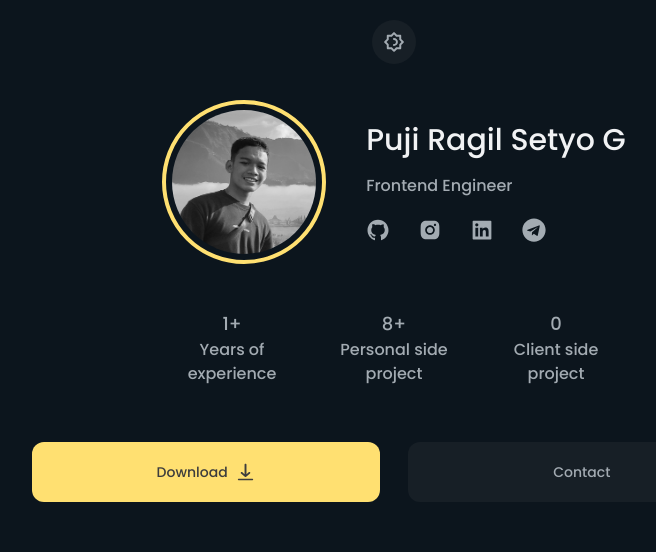
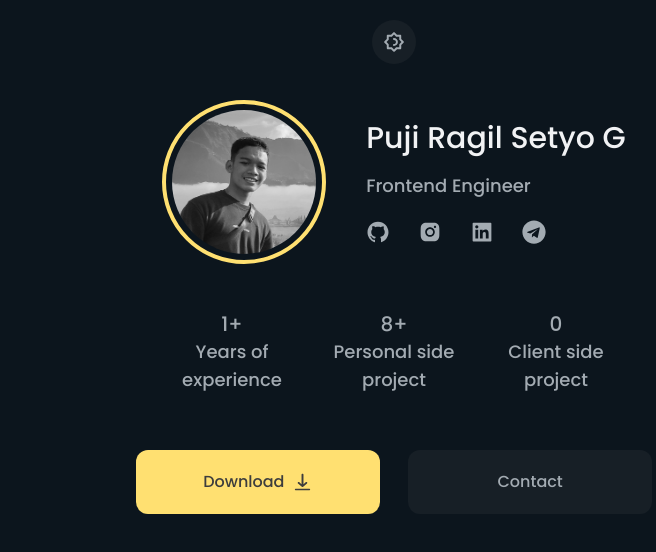
Before and after one commit to pujiragil/Maporto, a Next.js app: page / in a window 1280 px wide. Shown: the top 552 px of the page, without its empty margins (246-902 px from the left). Built offline with nearby package versions, Linux system fonts and the light colour scheme.

Commit message:
add desktop style for profile component

```diff
--- a/components/Button/index.tsx
+++ b/components/Button/index.tsx
@@ -1,6 +1,6 @@
 export default function MainButton() {
   return (
-    <div className="w-full md:w-7/12 flex items-center justify-center gap-3.5 md:gap-7 py-2 md:py-2.5 text-xs md:text-sm">
+    <div className="w-full md:w-7/12 lg:w-5/12 flex items-center justify-center gap-3.5 md:gap-7 py-2 md:py-2.5 text-xs md:text-sm lg:text-base">
       <button className="primary-button">
         Download
         <img className="w-4 h-4 md:w-5 md:h-5 object-cover" src="/download.svg" alt="download-icon" />
--- a/components/Profile/index.tsx
+++ b/components/Profile/index.tsx
@@ -9,7 +9,7 @@ export default function Profile() {
   return (
     <div className="flex flex-col gap-8 md:gap-9 items-center justify-center">
       <Switch />
-      <div className="flex flex-col md:flex-row md:w-7/12 gap-10 items-center justify-center">
+      <div className="flex flex-col md:flex-row md:w-7/12 lg:w-5/12 gap-10 items-center justify-center">
         <Avatar />
         <Information />
       </div>
@@ -26,7 +26,7 @@ const Information = () => {
         <h1 className="text-primary-one dark:text-secondary-one text-2xl lg:text-3xl mb-4">
           Puji Ragil Setyo G
         </h1>
-        <p className="text-primary-two dark:text-secondary-two text-sm md:text-base">
+        <p className="text-primary-two dark:text-secondary-two text-sm md:text-base lg:text-lg">
           Frontend Engineer
         </p>
       </div>
@@ -58,15 +58,15 @@ const Experience = () => {
   return (
     <div className="py-2 md:py-2.5 flex justify-center gap-3 w-full md:gap-8 text-primary-two dark:text-secondary-two">
       <div className="flex flex-1 flex-col text-center max-w-[105px] md:max-w-[125px] lg:max-w-[130px]">
-        <p className="md:text-lg">1+</p>
+        <p className="md:text-lg lg:text-xl">1+</p>
         <p className="experiences">Years of experience</p>
       </div>
       <div className="flex flex-1 flex-col text-center max-w-[105px] md:max-w-[125px] lg:max-w-[130px]">
-        <p className="md:text-lg">8+</p>
+        <p className="md:text-lg lg:text-xl">8+</p>
         <p className="experiences">Personal side project</p>
       </div>
       <div className="flex flex-1 flex-col text-center max-w-[105px] md:max-w-[125px] lg:max-w-[130px]">
-        <p className="md:text-lg">0</p>
+        <p className="md:text-lg lg:text-xl">0</p>
         <p className="experiences">Client side project</p>
       </div>
     </div>
--- a/styles/globals.css
+++ b/styles/globals.css
@@ -15,7 +15,7 @@
 }
 
 .experiences {
-  @apply text-sm md:text-base
+  @apply text-sm md:text-base lg:text-lg
 }
 
 .primary-button {
```
